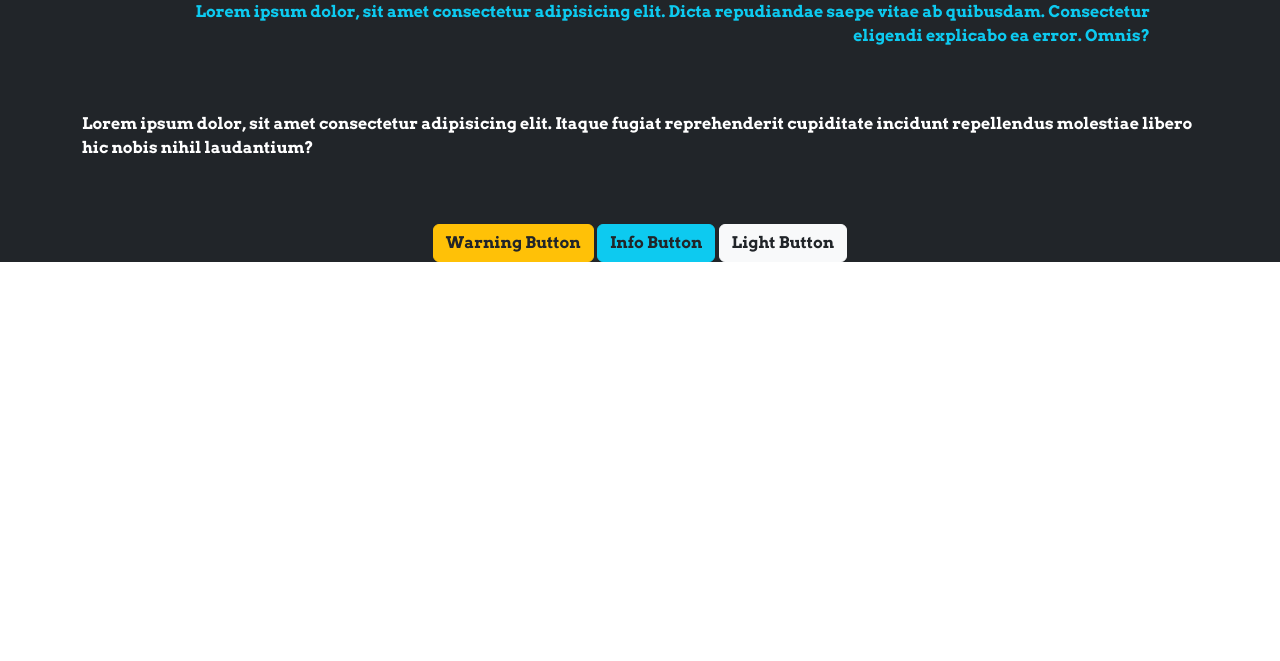
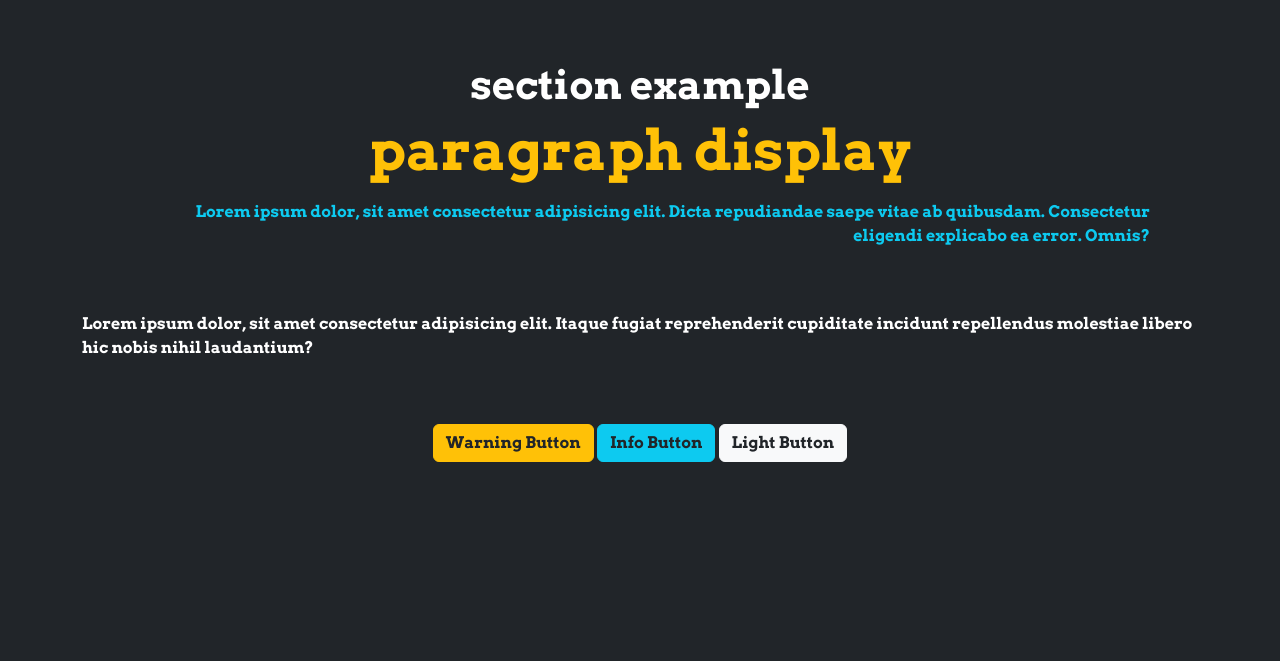
Before and after one commit to abhibs/bootstrap-project-one, a plain HTML site: page index.html in a window 1280 px wide. Shown: the part 770-1431 px from the top of the page. Before the commit the page ends 1032 px from the top, so only its background shows below. Drawn offline with Linux system fonts and the light colour scheme.

Commit message:
section one part with d-flex align-items-* with css min-heigh:100vh completed

```diff
--- a/assets/css/style.css
+++ b/assets/css/style.css
@@ -1,3 +1,7 @@
 body{
     font-family: 'Arvo', serif;
 }
+
+.height{
+    min-height: 100vh;
+}
--- a/index.html
+++ b/index.html
@@ -57,7 +57,13 @@
 
     <section id="skill" class="bg-dark">
         <div class="container">
-            <div class="row text-center">
+            <!-- start d-flex  -->
+            <!-- <div class="row height align-items-start text-center"> -->
+            <!-- end d-flex  -->
+            <!-- <div class="row height align-items-end text-center"> -->
+
+            <!-- center d-flex  -->
+            <div class="row height align-items-center text-center">
                 <div class="col">
                     <h1 class="text-white">section example</h1>
                     <p class="text-warning display-4">paragraph display</p>
```
